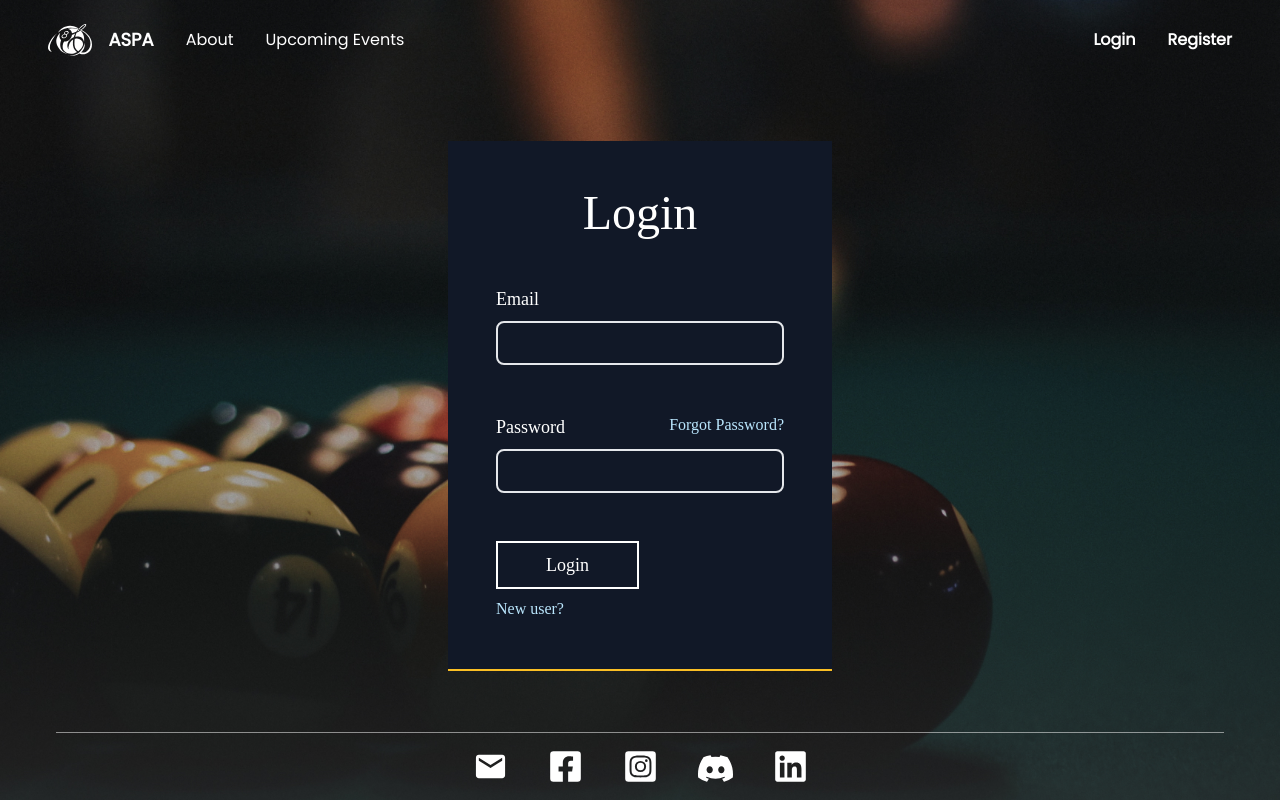
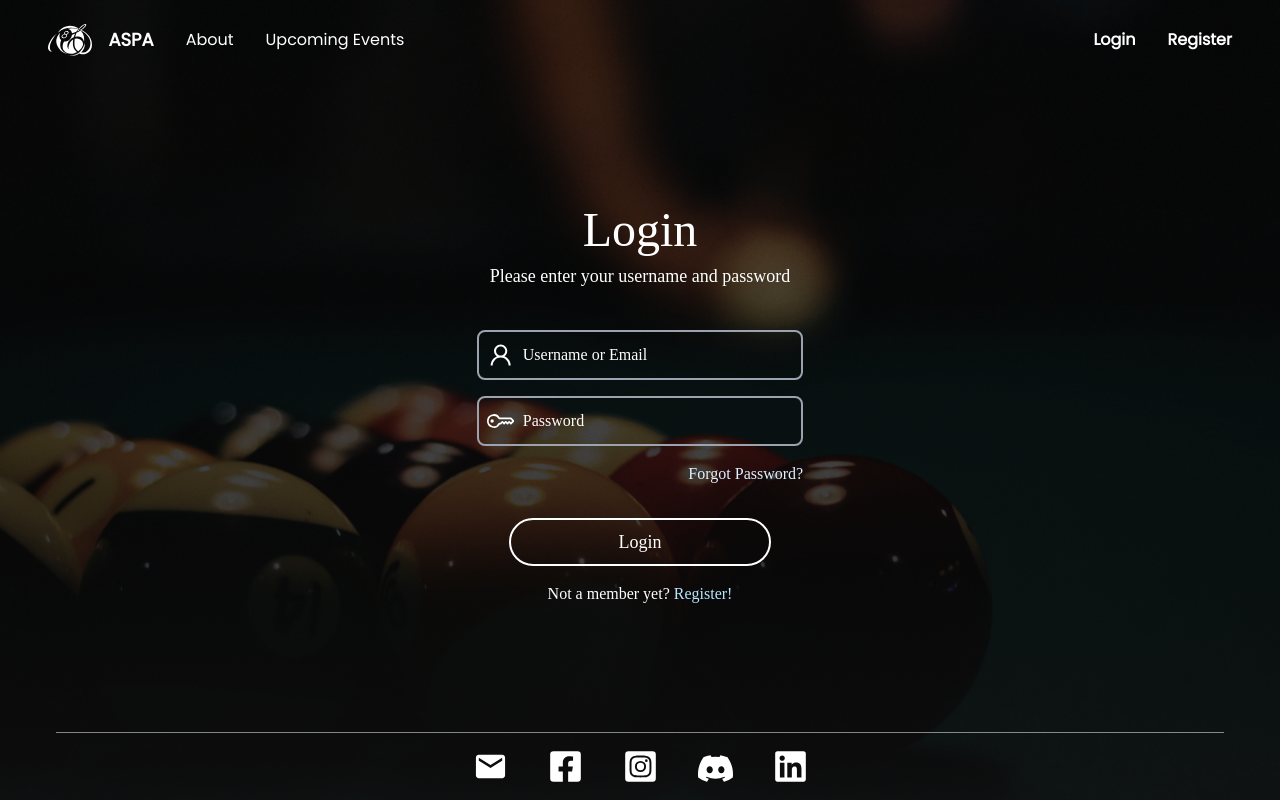
Before and after one commit to UoaWDCC/aspa-portal-v2, a React (Create React App) app: page /login in a window 1280 px wide. Built offline with nearby package versions, Linux system fonts and the light colour scheme; a web font is replaced by a local one.

Commit message:
updated login page design

```diff
--- a/package.json
+++ b/package.json
@@ -16,6 +16,7 @@
 		"@testing-library/user-event": "^13.5.0",
 		"dotenv": "^16.0.1",
 		"framer-motion": "^7.0.0",
+		"prop-types": "^15.8.1",
 		"react": "^18.1.0",
 		"react-dom": "^18.1.0",
 		"react-hook-form": "^7.31.1",
--- a/src/components/Header.jsx
+++ b/src/components/Header.jsx
@@ -1,11 +1,11 @@
 import { AnimatePresence, motion } from "framer-motion";
+import PropTypes from "prop-types";
 import { useState } from "react";
 import { GiHamburgerMenu } from "react-icons/gi";
-//import { IoSearch } from "react-icons/io5";
 import { Link } from "react-router-dom";
 import Logo from "../assets/logo.svg";
 
-export default function Header() {
+function Header({ absolute = false }) {
   const [isOpen, setIsOpen] = useState(false);
 
   const mobileMenuVariants = {
@@ -47,7 +47,11 @@ export default function Header() {
 
   return (
     <>
-      <nav className="flex md:justify-between px-12 py-6 sans">
+      <nav
+        className={`flex md:justify-between px-12 py-6 sans ${
+          absolute ? "absolute top-0 left-0 w-full" : ""
+        }`}
+      >
         <div className="flex gap-8 w-full items-center justify-between md:justify-start md:w-auto">
           <Link to="/" className="flex gap-4 items-center">
             <img src={Logo} alt="" className="h-8" />
@@ -109,3 +113,9 @@ export default function Header() {
     </>
   );
 }
+
+Header.propTypes = {
+  absolute: PropTypes.bool,
+};
+
+export default Header;
--- a/src/routes/Login.jsx
+++ b/src/routes/Login.jsx
@@ -1,40 +1,63 @@
 import React from "react";
+import { AiOutlineUser } from "react-icons/ai";
+import { BsKey } from "react-icons/bs";
 
 export default function Login() {
   return (
+    <>
+      <div className="fixed -z-50 inset-0 bg-black bg-opacity-60"></div>
       <div className="h-full flex justify-center items-center">
-      <form className="flex flex-col gap-12 min-w-[30%] max-w-2xl bg-gray-900 p-12 border-b-2 border-amber-400">
-        <h1 className="text-center text-5xl">Login</h1>
-        <div className="flex flex-col gap-2">
-          <label className="text-lg" htmlFor="">
-            Email
-          </label>
+        <form className="flex flex-col justify-center items-center min-w-[28%] max-w-2xl px-4">
+          <div className="flex flex-col gap-2 text-center mb-10">
+            <h1 className="text-5xl">Login</h1>
+            <p className="text-lg">Please enter your username and password</p>
+          </div>
+          <div className="w-full flex flex-col gap-4 mb-8">
+            <div className="relative flex items-center pl-2 gap-4 rounded-lg border-2 border-gray-400">
+              <AiOutlineUser className="h-8 w-8" />
               <input
                 type="text"
-            className="bg-transparent px-3 py-2 border-2 rounded-lg"
+                id="email"
+                className="block px-2.5 pb-2.5 pt-4 w-full text-sm text-white border-none bg-transparent peer outline-none"
+                placeholder=" "
               />
+              <label
+                htmlFor="email"
+                className="absolute text-white bg-transparent peer-focus:bg-black duration-300 transform -translate-y-4 scale-75 top-2 z-10 origin-[0] px-2 peer-focus:px-2 peer-placeholder-shown:scale-100 peer-placeholder-shown:-translate-y-1/2 peer-placeholder-shown:top-1/2 peer-focus:top-2 peer-focus:scale-75 peer-focus:-translate-y-4 peer-focus:left-8 left-9 cursor-text"
+              >
+                Username or Email
+              </label>
             </div>
-        <div className="flex flex-col gap-2">
-          <div className="flex gap-8 justify-between">
-            <label className="text-lg" htmlFor="">
+            <div className="relative flex items-center pl-2 gap-4 rounded-lg border-2 border-gray-400">
+              <BsKey className="h-8 w-8" />
+              <input
+                type="text"
+                id="password"
+                className="block px-2.5 pb-2.5 pt-4 w-full text-sm text-white border-none bg-transparent peer outline-none"
+                placeholder=" "
+              />
+              <label
+                htmlFor="password"
+                className="absolute text-white bg-transparent peer-focus:bg-black duration-300 transform -translate-y-4 scale-75 top-2 z-10 origin-[0] px-2 peer-focus:px-2 peer-placeholder-shown:scale-100 peer-placeholder-shown:-translate-y-1/2 peer-placeholder-shown:top-1/2 peer-focus:top-2 peer-focus:scale-75 peer-focus:-translate-y-4 peer-focus:left-8 left-9 cursor-text"
+              >
                 Password
               </label>
-            <span className="text-sky-200">Forgot Password?</span>
             </div>
-          <input
-            type="text"
-            className="bg-transparent px-3 py-2 border-2 rounded-lg"
-          />
+            <span className="text-sky-100 ml-auto">Forgot Password?</span>
           </div>
-        <div className="flex flex-col items-start gap-2">
-          <button className="border-2 border-white text-lg px-12 py-2">
+          <div className="flex flex-col gap-4 items-center w-full">
+            <button className="border-2 border-white rounded-full text-lg px-12 py-2 w-[80%]">
               Login
             </button>
+            <p>
+              Not a member yet?{" "}
               <a className="text-sky-200" href="/register">
-            New user?
+                Register!
               </a>
+            </p>
           </div>
         </form>
       </div>
+    </>
   );
 }
```
Also changed, not shown: 1 other file (tests, documents, lock files or other folders). Lines whose indentation alone changed are shown as unchanged.
